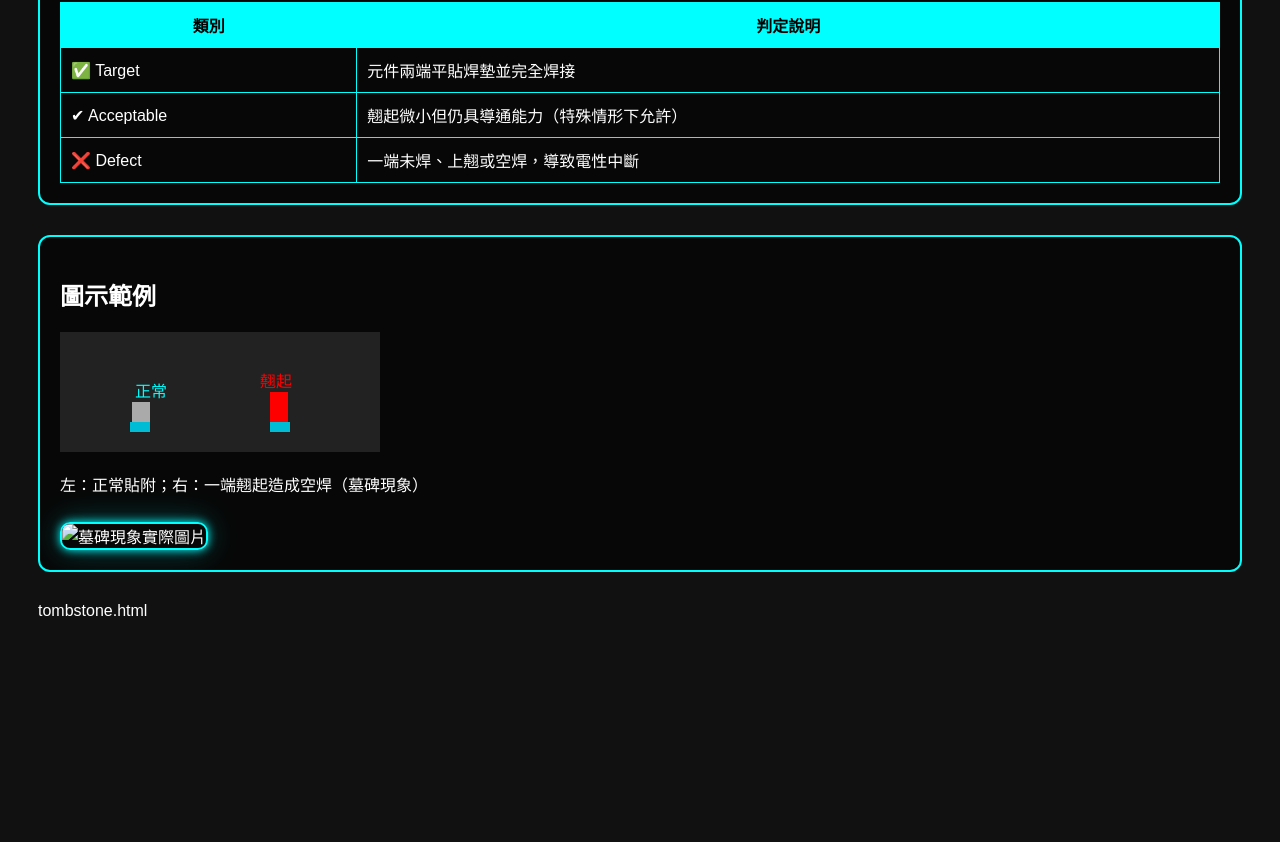
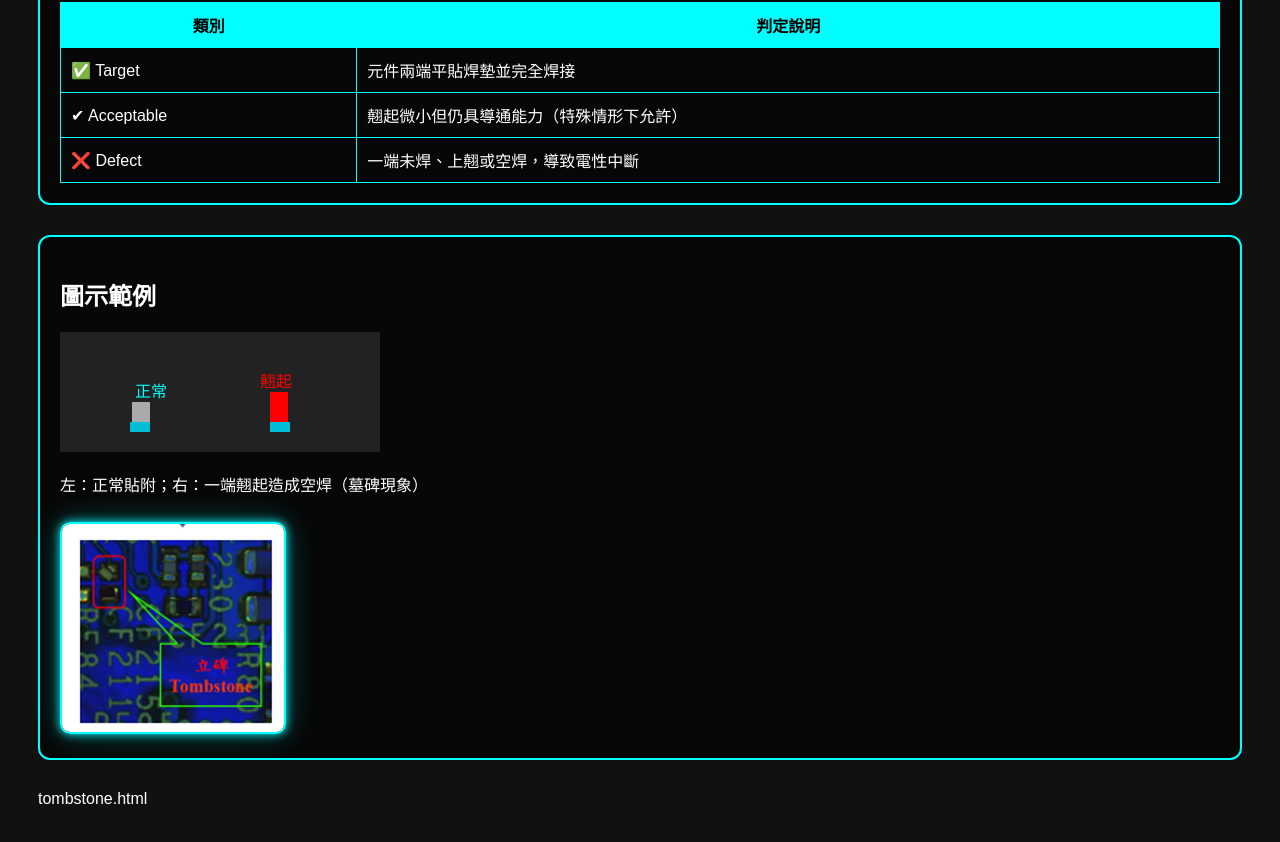
Before and after one commit to oscartraining/teaching-website, a plain HTML site: page IPC-610/tombstone.html in a window 1280 px wide. Shown: the part 727-1569 px from the top of the page. Before the commit the page ends 1385 px from the top, so only its background shows below. Drawn offline with Linux system fonts and the light colour scheme.

Commit message:
Update tombstone.html

```diff
--- a/IPC-610/tombstone.html
+++ b/IPC-610/tombstone.html
@@ -97,7 +97,7 @@
       <text x="200" y="55" fill="#f00">翹起</text>
     </svg>
     <p>左：正常貼附；右：一端翹起造成空焊（墓碑現象）</p>
-    <img src="IPC-610/PHOTO/Tombstone.png" alt="墓碑現象實際圖片">
+    <img src="../IPC-610/PHOTO/Tombstone.png" alt="墓碑現象實際圖片">
   </section>
 </body>
 </html>
```
